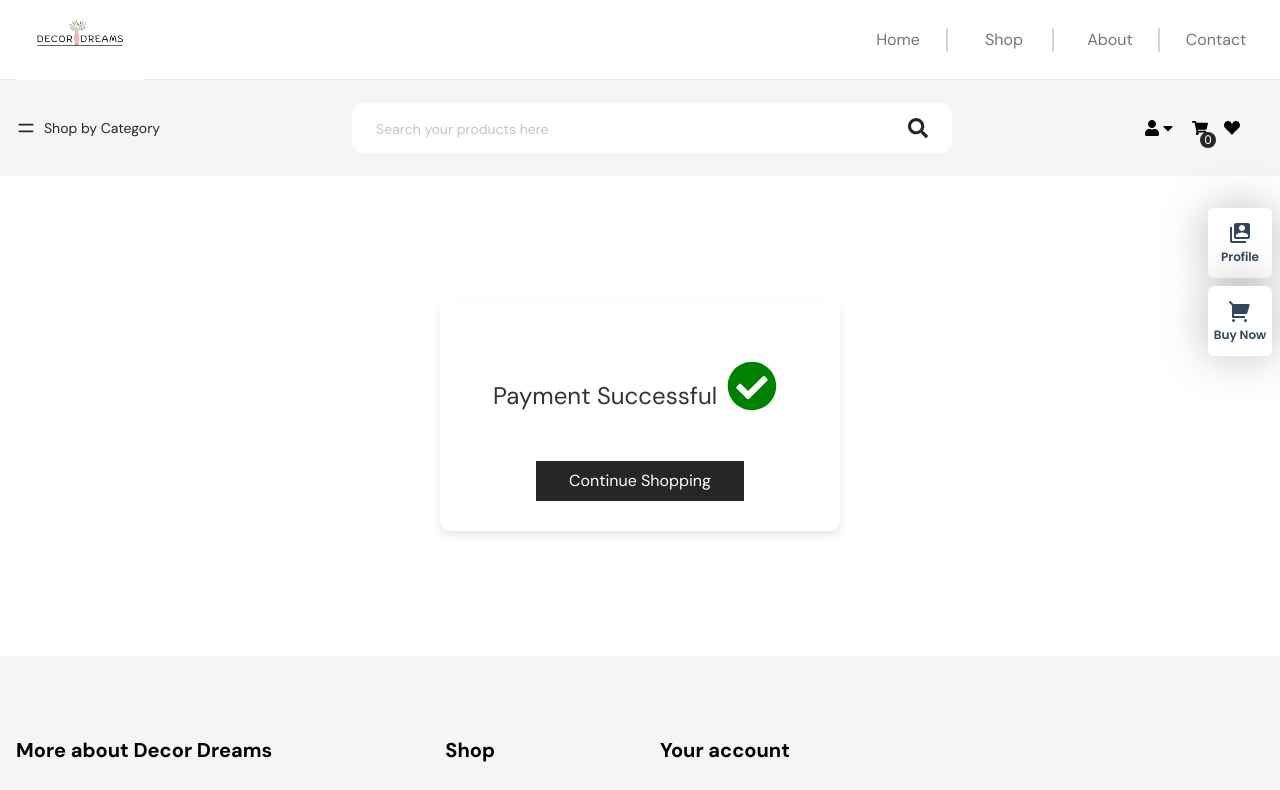
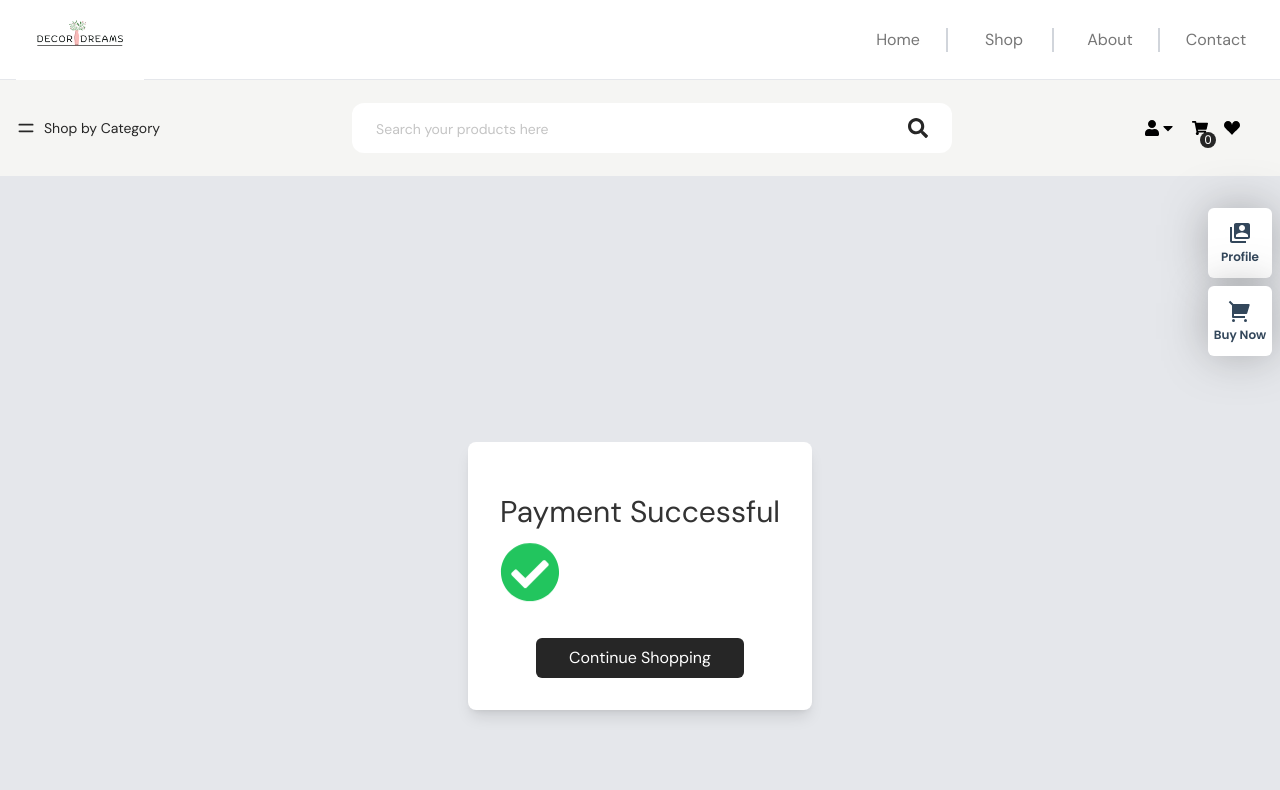
Before and after one commit to Aribasiddiqui44/E-Commerce-Website, a React (Create React App) app in the folder Frontend/: page /success in a window 1280 px wide. Shown: the top 790 px of the page. Built offline with nearby package versions, Linux system fonts and the light colour scheme.

Commit message:
Added animation

```diff
--- a/Frontend/src/pages/PaymentFailed.js/PaymentFailed.js
+++ b/Frontend/src/pages/PaymentFailed.js/PaymentFailed.js
@@ -4,7 +4,7 @@ import './../PaymentSuccess/PaymentSuccessPage.css';
 import { FaCheckCircle } from 'react-icons/fa';
 import { FaTimesCircle } from 'react-icons/fa';
 
-const Success = () => {
+const Cancel = () => {
   return (
     <div className="container1">
       <div className="card1">
@@ -16,9 +16,9 @@ const Success = () => {
             </div>
           </div>
           <div>
-        <Link to="/shop">
+        <Link to="/cart">
           <button className="w-52 h-10 bg-primeColor text-white hover:bg-black duration-300">
-            Continue Shopping
+            Go Back To Cart
           </button>
         </Link>
       </div>
@@ -26,4 +26,4 @@ const Success = () => {
     </div>
   );
 }
-export default Success;
+export default Cancel;
--- a/Frontend/src/pages/PaymentSuccess/PaymentSuccess.js
+++ b/Frontend/src/pages/PaymentSuccess/PaymentSuccess.js
@@ -1,27 +1,64 @@
+// import React from 'react';
+// import { Link } from 'react-router-dom';
+// import './PaymentSuccessPage.css';
+// import { FaCheckCircle } from 'react-icons/fa';
+
+// const Success = () => {
+//   return (
+//     <div className="container1">
+//       <div className="card1">
+//         <div className="carddd">
+//           <h1>Payment Successful</h1>
+//             <div>
+//               <FaCheckCircle className="tick-icon" />
+//             </div>
+//           </div>
+//           <div>
+//         <Link to="/shop">
+//           <button className="w-52 h-10 bg-primeColor text-white hover:bg-black duration-300">
+//             Continue Shopping
+//           </button>
+//         </Link>
+//       </div>
+//       </div>
+//     </div>
+//   );
+// }
+// export default Success;
+
+
 import React from 'react';
 import { Link } from 'react-router-dom';
-import './PaymentSuccessPage.css';
 import { FaCheckCircle } from 'react-icons/fa';
 
 const Success = () => {
   return (
-    <div className="container1">
-      <div className="card1">
-        <div className="carddd">
-          <h1>Payment Successful</h1>
-            <div>
-              <FaCheckCircle className="tick-icon" />
-            </div>
-          </div>
-          <div>
+    <div className="flex items-center justify-center h-screen bg-gray-200">
+      <div className="bg-white p-8 rounded-lg shadow-lg text-center transform transition-transform duration-500 ease-out" style={{ animation: 'fadeIn 1s ease-out' }}>
+        <h1 className="text-3xl mb-6">Payment Successful</h1>
+        <div className="mb-6">
+          <FaCheckCircle className="text-green-500 text-6xl animate-bounce" />
+        </div>
         <Link to="/shop">
-          <button className="w-52 h-10 bg-primeColor text-white hover:bg-black duration-300">
+          <button className="w-52 h-10 bg-primeColor text-white hover:bg-black duration-300 rounded-md">
             Continue Shopping
           </button>
         </Link>
       </div>
-      </div>
+      <style jsx>{`
+        @keyframes fadeIn {
+          0% {
+            opacity: 0;
+            transform: scale(0.9);
+          }
+          100% {
+            opacity: 1;
+            transform: scale(1);
+          }
+        }
+      `}</style>
     </div>
   );
 }
+
 export default Success;
```
Also changed, not shown: 1 other file (tests, documents, lock files or other folders).
